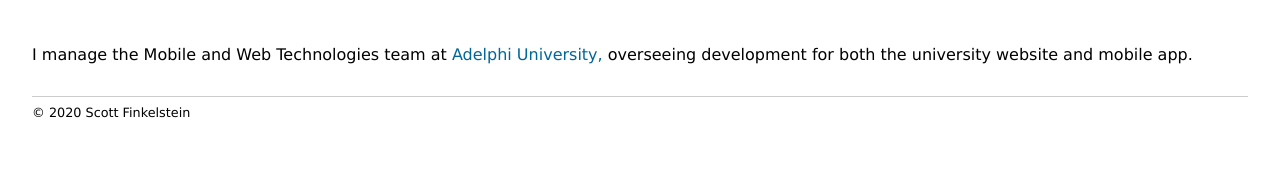
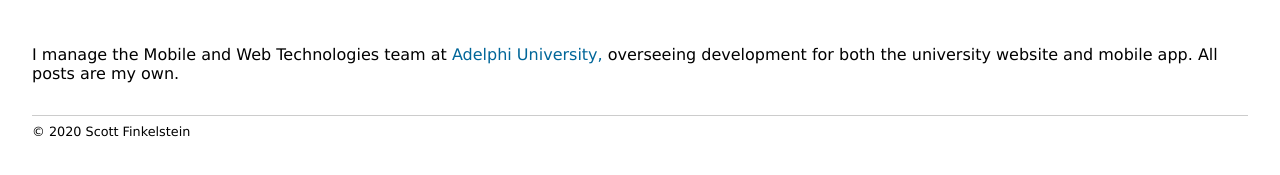
Before and after one commit to scottfinkelstein/scotts-website, a Gatsby site: page /about in a window 1280 px wide. Shown: the part 89-264 px from the top of the page. Built offline with nearby package versions, Linux system fonts and the light colour scheme; Gatsby itself is replaced by a stand-in of ours.

Commit message:
Added disclaimer to about page.

```diff
--- a/src/pages/about.js
+++ b/src/pages/about.js
@@ -12,7 +12,7 @@ class About extends React.Component {
             <Layout>
                 <SEO title="About Me" />
                 <div className="container">
-                    <p>I manage the Mobile and Web Technologies team at <a href="https://adelphi.edu" target="_blank" rel="noopener noreferrer">Adelphi University,</a> overseeing development for both the university website and mobile app.</p>
+                    <p>I manage the Mobile and Web Technologies team at <a href="https://adelphi.edu" target="_blank" rel="noopener noreferrer">Adelphi University,</a> overseeing development for both the university website and mobile app. All posts are my own.</p>
                 </div>
             </Layout>
         )
```
